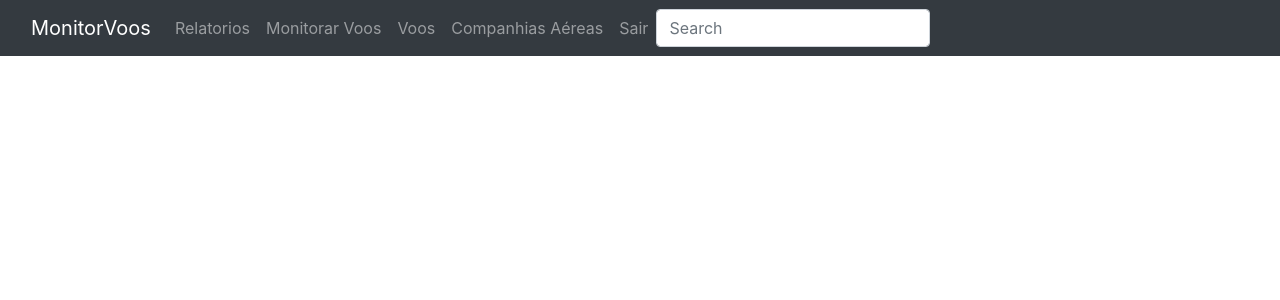
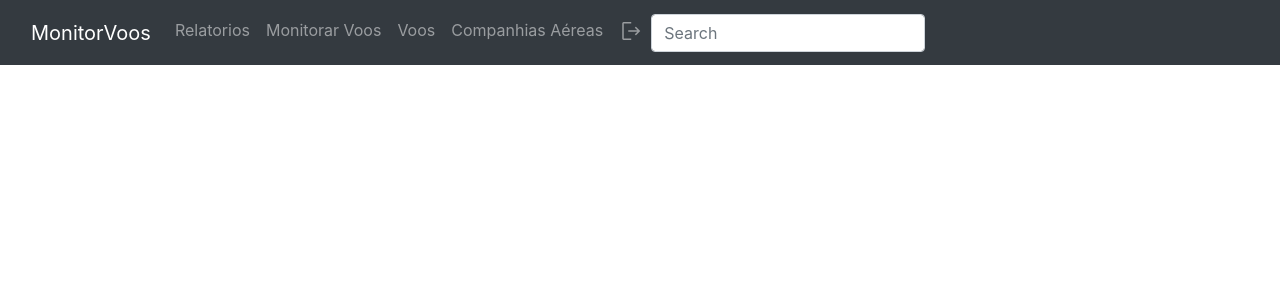
Before and after one commit to Mich3l-Br1t0/PCS3643-Lab_Eng_Soft, a Django app: page /home/ in a window 1280 px wide. Shown: the top 300 px of the page. Run offline with Django 4.2, Linux system fonts and the light colour scheme; a user stored in the database is signed in; some libraries are stand-ins or nearby versions.

Commit message:
Adicionando ícones e corrigindo a navegação

```diff
--- a/MonitorVoos/Main/urls.py
+++ b/MonitorVoos/Main/urls.py
@@ -8,4 +8,6 @@ urlpatterns = [
     path("signup/", views.signup, name="signup"),
     path("home/flights_crud/", views.flights_crud, name="flights_crud"),
     path("home/airline_crud/", views.airline_crud, name="airline_crud"),
+    path("home/reports", views.reports, name="reports"),
+    path("home/monitoring", views.monitoring, name="monitoring"),
 ]
--- a/MonitorVoos/templates/home.html
+++ b/MonitorVoos/templates/home.html
@@ -9,6 +9,8 @@
     <meta name="viewport" content="width=device-width, initial-scale=1.0">
     <link rel="stylesheet" href="{% static 'css\bootstrap.min.css' %}">
     <link rel="stylesheet" href="{% static 'fa/css/all.min.css' %}">
+    <link rel="stylesheet"
+        href="https://fonts.googleapis.com/css2?family=Material+Symbols+Outlined:opsz,wght,FILL,GRAD@20..48,100..700,0..1,-50..200" />
     <script src="{% static 'js/bootstrap.min.js' %}"></script>
     <title>Home</title>
 
@@ -65,6 +67,19 @@
             white-space: nowrap;
             -webkit-overflow-scrolling: touch;
         }
+
+        .nav-item {
+            margin-top: 0.1rem;
+        }
+
+        .material-symbols-outlined {
+            margin-top: 0.1rem;
+            font-variation-settings:
+                'FILL' 0,
+                'wght' 400,
+                'GRAD' 0,
+                'opsz' 48
+        }
     </style>
 
     <link href="{% static 'css\crud.css' %}" rel="stylesheet">
@@ -97,7 +112,11 @@
                             <a class="nav-link" href="airline_crud">Companhias Aéreas</a>
                         </li>
                         <li class="nav-item">
-                            <a class="nav-link" href="{% url 'logout'%}">Sair</a>
+                            <a class="nav-link" href="{% url 'logout'%}">
+                                <span class="material-symbols-outlined">
+                                    logout
+                                </span>
+                            </a>
                         </li>
                     </ul>
                     <form class="search" role=" search">
--- a/MonitorVoos/templates/registration/login.html
+++ b/MonitorVoos/templates/registration/login.html
@@ -20,11 +20,12 @@
 <body>
     {% load crispy_forms_tags %}
     <main class="form-signin w-100 m-auto">
+        <h3>Login</h3>
         <form method="post" class="form-group">
             {% csrf_token %}
             {{form|crispy}}
             <p><a href="/signup/">Criar conta</a></p>
-            <button type="submit" class="btn btn-success">Login</button>
+            <button type="submit" class="btn btn-primary">Login</button>
             <p class="mt-5 mb-3 text-muted">&copy; 2017–2022</p>
         </form>
     </main>
--- a/MonitorVoos/templates/signup.html
+++ b/MonitorVoos/templates/signup.html
@@ -95,11 +95,6 @@
 
         <footer class="my-5 pt-5 text-muted text-center text-small">
             <p class="mb-1">&copy; 2017–2022 Company Name</p>
-            <ul class="list-inline">
-                <li class="list-inline-item"><a href="#">Privacy</a></li>
-                <li class="list-inline-item"><a href="#">Terms</a></li>
-                <li class="list-inline-item"><a href="#">Support</a></li>
-            </ul>
         </footer>
     </div>
 </body>
```
Also changed, not shown: MonitorVoos/templates/airline_crud.html (+16 -1 lines), MonitorVoos/templates/flights_crud.html (+16 -1 lines), MonitorVoos/templates/monitoring.html (+16 -1 lines), MonitorVoos/templates/reports.html (+16 -1 lines), MonitorVoos/db.sqlite3.
